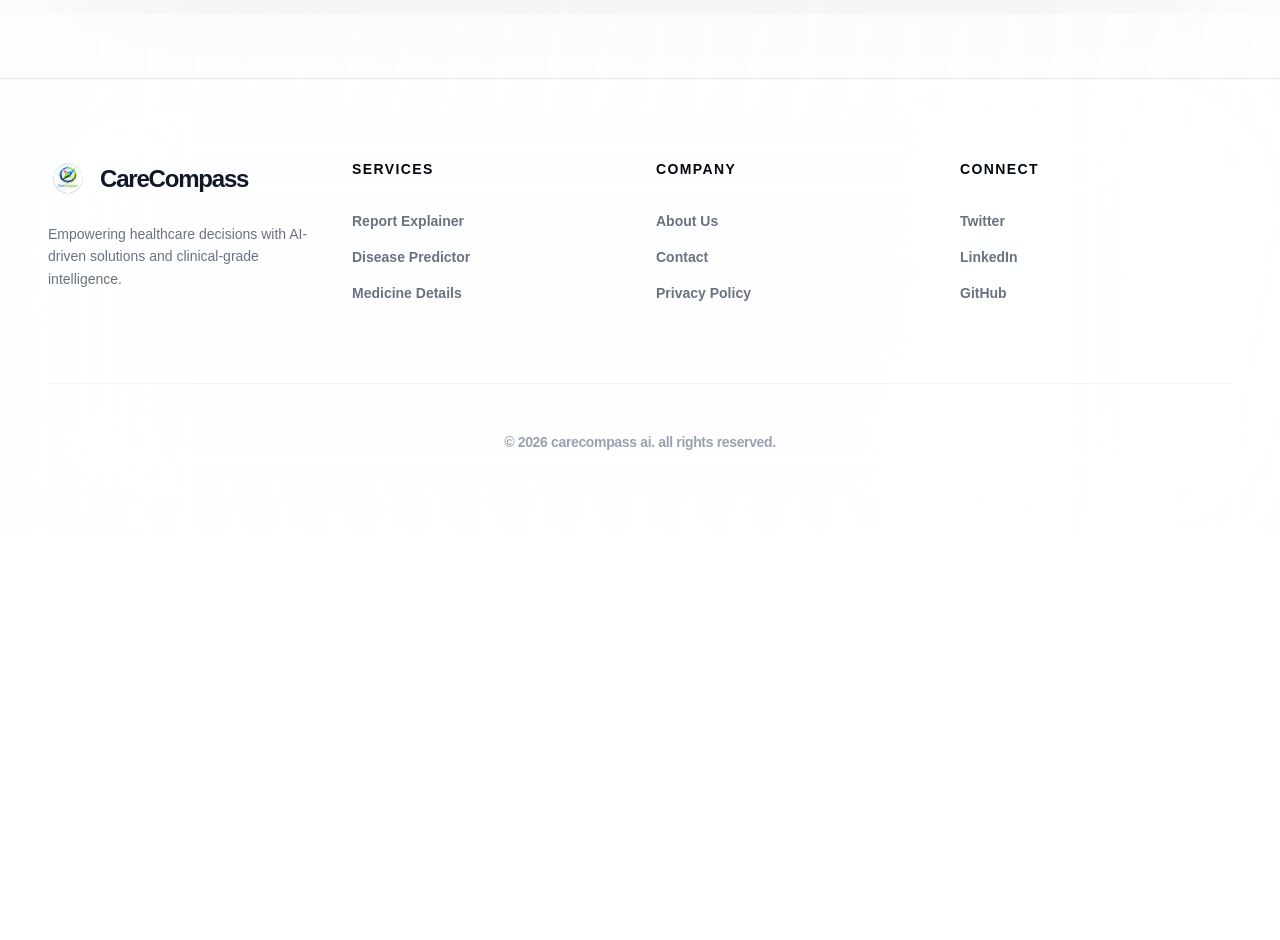
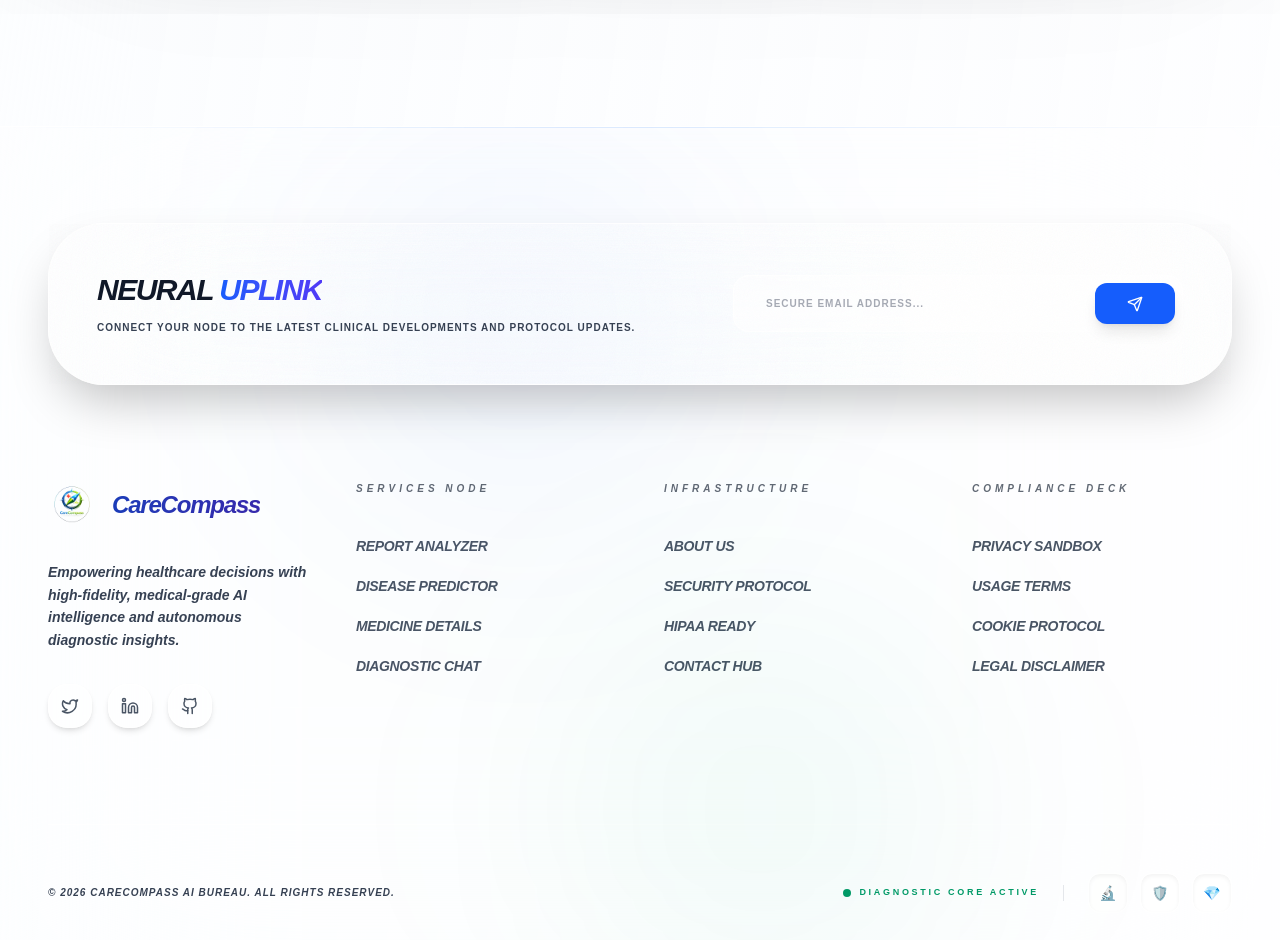
Before and after one commit to Rudraksh2004/CareCompass, a Next.js app in the folder carecompass/: page / in a window 1280 px wide. Shown: the part 7880-8820 px from the top of the page. Before the commit the page ends 8412 px from the top, so only its background shows below. Built offline with nearby package versions, Linux system fonts and the light colour scheme; no server answers.

Commit message:
style: darken footer text colors for improved visibility in light theme

```diff
--- a/carecompass/app/dashboard/layout.tsx
+++ b/carecompass/app/dashboard/layout.tsx
@@ -287,52 +287,84 @@ export default function DashboardLayout({
           <div className="max-w-[1400px] mx-auto">{children}</div>
         </div>
 
-        {/* ─── DASHBOARD FOOTER ─── */}
-        <footer className="mt-auto border-t border-gray-200 dark:border-white/[0.08] backdrop-blur-[80px] bg-white/50 dark:bg-[#030712]/50 py-12 px-10">
-          <div className="max-w-[1400px] mx-auto">
+        {/* ─── DASHBOARD FOOTER (Liquid Glass) ─── */}
+        <footer className="mt-auto relative border-t border-white/80 dark:border-white/[0.08] bg-white/40 dark:bg-[#030712]/30 backdrop-blur-[100px] overflow-hidden">
+          <div className="absolute top-0 left-0 w-full h-[1px] bg-gradient-to-r from-transparent via-blue-500/30 to-transparent animate-pulse" />
+
+          <div className="max-w-[1400px] mx-auto px-10 py-16">
             <div className="grid grid-cols-1 md:grid-cols-2 lg:grid-cols-4 gap-12 lg:gap-8 mb-16">
-              <div className="space-y-4 text-center md:text-left">
+              {/* Identity Node */}
+              <div className="space-y-6 text-center md:text-left">
+                <div className="flex items-center justify-center md:justify-start gap-4 group cursor-pointer">
+                  <img src="/logo.png" alt="CareCompass" className="w-10 h-10 transition-transform group-hover:rotate-12 duration-500" />
+                  <span className="text-xl font-black tracking-tighter italic dark:text-white text-gray-900">CareCompass</span>
+                </div>
+                <p className="text-[10px] font-bold text-gray-800 dark:text-gray-400 leading-relaxed uppercase tracking-widest italic">
+                  Advanced High-Fidelity <br />Health Intelligence Node.
+                </p>
                 <div className="flex items-center justify-center md:justify-start gap-3">
-                  <img src="/logo.png" alt="Logo" className="w-8 h-8 object-contain" />
-                  <span className="text-xl font-black tracking-tighter dark:text-white">CareCompass</span>
-                </div>
-                <p className="text-xs font-bold text-gray-500 dark:text-gray-400 leading-relaxed">
-                  Decisions with AI-driven solutions.
-                </p>
-              </div>
-
-              <div className="text-center md:text-left">
-                <h4 className="text-[11px] font-black uppercase tracking-widest mb-6 dark:text-white">Services</h4>
-                <div className="flex flex-col gap-3 text-xs font-bold text-gray-500 dark:text-gray-400">
-                  <Link href="/dashboard/report" className="hover:text-blue-600 transition-colors">Report Analyzer</Link>
-                  <Link href="/dashboard/disease-predictor" className="hover:text-blue-600 transition-colors">Disease Predictor</Link>
-                  <Link href="/dashboard/reminders" className="hover:text-blue-600 transition-colors">Medicine Details</Link>
+                  {[
+                    { icon: <Twitter size={14} />, href: "#" },
+                    { icon: <Linkedin size={14} />, href: "#" },
+                    { icon: <Github size={14} />, href: "#" },
+                  ].map((soc, i) => (
+                    <a key={i} href={soc.href} className="w-9 h-9 rounded-xl bg-white/40 dark:bg-white/[0.05] border border-white/80 dark:border-white/[0.08] flex items-center justify-center text-gray-700 dark:text-gray-400 hover:text-blue-500 transition-all shadow-sm">
+                      {soc.icon}
+                    </a>
+                  ))}
                 </div>
               </div>
 
+              {/* Module Protocol */}
               <div className="text-center md:text-left">
-                <h4 className="text-[11px] font-black uppercase tracking-widest mb-6 dark:text-white">Company</h4>
-                <div className="flex flex-col gap-3 text-xs font-bold text-gray-500 dark:text-gray-400">
-                  <span className="hover:text-blue-600 cursor-pointer">About Us</span>
-                  <span className="hover:text-blue-600 cursor-pointer">Contact</span>
-                  <span className="hover:text-blue-600 cursor-pointer">Privacy Policy</span>
+                <h4 className="text-[9px] font-black text-gray-950 dark:text-white uppercase tracking-[0.4em] mb-8 opacity-70">Services Node</h4>
+                <div className="flex flex-col gap-4 text-[11px] font-black text-gray-700 dark:text-gray-400 tracking-tight uppercase italic">
+                  <Link href="/dashboard/report" className="hover:text-blue-600 transition-all">Report Analyzer</Link>
+                  <Link href="/dashboard/disease-predictor" className="hover:text-blue-600 transition-all">Predictor Engine</Link>
+                  <Link href="/dashboard/reminders" className="hover:text-blue-600 transition-all">Medication Lab</Link>
                 </div>
               </div>
 
+              {/* Arch Node */}
               <div className="text-center md:text-left">
-                <h4 className="text-[11px] font-black uppercase tracking-widest mb-6 dark:text-white">Connect</h4>
-                <div className="flex flex-col gap-3 text-xs font-bold text-gray-500 dark:text-gray-400">
-                  <span className="hover:text-blue-600 cursor-pointer">Twitter</span>
-                  <span className="hover:text-blue-600 cursor-pointer">LinkedIn</span>
-                  <span className="hover:text-blue-600 cursor-pointer">GitHub</span>
+                <h4 className="text-[9px] font-black text-gray-950 dark:text-white uppercase tracking-[0.4em] mb-8 opacity-70">Architecture</h4>
+                <div className="flex flex-col gap-4 text-[11px] font-black text-gray-700 dark:text-gray-400 tracking-tight uppercase italic">
+                  <span className="hover:text-blue-600 cursor-pointer transition-all">Security Specs</span>
+                  <span className="hover:text-blue-600 cursor-pointer transition-all">Compliance Node</span>
+                  <span className="hover:text-blue-600 cursor-pointer transition-all">Protocol Docs</span>
+                </div>
+              </div>
+
+              {/* Legal Node */}
+              <div className="text-center md:text-left">
+                <h4 className="text-[9px] font-black text-gray-950 dark:text-white uppercase tracking-[0.4em] mb-8 opacity-70">Compliance Deck</h4>
+                <div className="flex flex-col gap-4 text-[11px] font-black text-gray-700 dark:text-gray-400 tracking-tight uppercase italic">
+                  <span className="hover:text-blue-600 cursor-pointer transition-all">Privacy Sandbox</span>
+                  <span className="hover:text-blue-600 cursor-pointer transition-all">Usage Protocol</span>
                 </div>
               </div>
             </div>
 
-            <div className="pt-8 border-t border-gray-100 dark:border-white/[0.05] text-center">
-              <p className="text-[10px] font-black text-gray-400 uppercase tracking-widest">
-                © {new Date().getFullYear()} CareCompass AI. All rights reserved.
+            {/* Bottom: Status & Copyright */}
+            <div className="pt-10 border-t border-white/60 dark:border-white/[0.05] flex flex-col md:flex-row justify-between items-center gap-6">
+              <p className="text-[9px] font-black text-gray-800 dark:text-gray-400 uppercase tracking-widest italic">
+                © {new Date().getFullYear()} CareCompass Protocol Bureau. Integrity Verified.
               </p>
+              <div className="flex items-center gap-6">
+                <span className="text-[8px] font-black text-emerald-600 dark:text-emerald-500 uppercase tracking-[0.3em] flex items-center gap-2">
+                  <div className="relative w-2 h-2 rounded-full bg-emerald-600 dark:bg-emerald-500">
+                    <div className="absolute inset-0 rounded-full bg-emerald-600 dark:bg-emerald-500 animate-ping opacity-40" />
+                  </div>
+                  Core Active
+                </span>
+                <div className="flex gap-2">
+                  {["🧪","🛡️"].map(e => (
+                    <div key={e} className="w-8 h-8 rounded-lg bg-white/50 dark:bg-white/[0.03] border border-white dark:border-white/[0.08] flex items-center justify-center text-xs shadow-inner">
+                      {e}
+                    </div>
+                  ))}
+                </div>
+              </div>
             </div>
           </div>
         </footer>
--- a/carecompass/app/page.tsx
+++ b/carecompass/app/page.tsx
@@ -330,56 +330,112 @@ export default function Home() {
         </div>
       </section>
 
-      <footer className="relative mt-20 border-t border-gray-200 dark:border-white/[0.08] bg-white/60 dark:bg-[#030712]/30 backdrop-blur-[80px] py-20 px-6 md:px-12">
-        <div className="max-w-7xl mx-auto">
-          <div className="grid grid-cols-1 md:grid-cols-2 lg:grid-cols-4 gap-12 lg:gap-8 mb-20">
-            {/* Left: Brand */}
-            <div className="space-y-6">
-              <div className="flex items-center gap-3">
-                <img src="/logo.png" alt="CareCompass Logo" className="w-10 h-10 object-contain drop-shadow-sm" />
-                <span className="text-2xl font-black tracking-tighter text-gray-900 dark:text-white">CareCompass</span>
-              </div>
-              <p className="text-gray-500 dark:text-gray-400 text-sm font-medium leading-relaxed max-w-xs">
-                Empowering healthcare decisions with AI-driven solutions and clinical-grade intelligence.
+      <footer className="relative mt-32 border-t border-white/80 dark:border-white/[0.08] bg-white/40 dark:bg-[#030712]/30 backdrop-blur-[120px] overflow-hidden">
+        {/* ─── AMBIENT BACKGROUND GLOWS ─── */}
+        <div className="absolute top-0 left-1/4 w-[400px] h-[400px] bg-blue-500/5 blur-[120px] rounded-full pointer-events-none" />
+        <div className="absolute bottom-0 right-1/4 w-[400px] h-[400px] bg-emerald-500/5 blur-[120px] rounded-full pointer-events-none" />
+        <div className="absolute top-0 left-0 w-full h-[1px] bg-gradient-to-r from-transparent via-blue-500/30 to-transparent animate-pulse" />
+
+        <div className="max-w-7xl mx-auto px-6 md:px-12 py-24">
+          {/* ─── NEURAL UPLINK (Sub-footer CTA) ─── */}
+          <div className="mb-24 p-8 md:p-12 rounded-[3.5rem] bg-white/30 dark:bg-white/[0.02] border border-white/80 dark:border-white/[0.08] backdrop-blur-[80px] flex flex-col lg:flex-row items-center justify-between gap-12 group transition-all duration-700 hover:border-blue-500/30 shadow-2xl glass-grain">
+            <div className="max-w-xl text-center lg:text-left">
+              <h3 className="text-3xl font-black tracking-tighter uppercase italic mb-3">Neural <span className="bg-gradient-to-r from-blue-600 to-indigo-600 bg-clip-text text-transparent">Uplink</span></h3>
+              <p className="text-gray-700 dark:text-gray-400 font-bold uppercase tracking-widest text-[10px] leading-relaxed">
+                Connect your node to the latest clinical developments and protocol updates.
               </p>
             </div>
+            <div className="w-full lg:w-[450px] relative group/input">
+              <input
+                type="email"
+                placeholder="SECURE EMAIL ADDRESS..."
+                className="w-full bg-white/40 dark:bg-white/[0.03] border border-white/80 dark:border-white/[0.1] rounded-2xl px-8 py-5 text-[10px] font-black tracking-widest uppercase focus:outline-none focus:ring-4 focus:ring-blue-500/20 transition-all placeholder-gray-500/60 dark:placeholder-gray-400/50 text-gray-900 dark:text-white"
+              />
+              <button className="absolute right-2 top-2 bottom-2 px-8 rounded-xl bg-blue-600 hover:bg-blue-700 text-white flex items-center justify-center transition-all shadow-lg active:scale-95">
+                <Send className="w-4 h-4 transition-transform group-hover/input:translate-x-1" />
+              </button>
+            </div>
+          </div>
 
-            {/* Services */}
+          {/* ─── 4-COLUMN PREMIUM GRID ─── */}
+          <div className="grid grid-cols-1 md:grid-cols-2 lg:grid-cols-4 gap-16 lg:gap-12 mb-24">
+            {/* Identity Node */}
+            <div className="space-y-8">
+              <div className="flex items-center gap-4 group cursor-pointer">
+                <img src="/logo.png" alt="CareCompass" className="w-12 h-12 transition-transform group-hover:rotate-12 duration-500" />
+                <span className="text-2xl font-black tracking-tighter italic bg-gradient-to-r from-blue-800 to-indigo-800 dark:from-white dark:to-gray-400 bg-clip-text text-transparent">CareCompass</span>
+              </div>
+              <p className="text-gray-700 dark:text-gray-400 text-sm font-bold italic leading-relaxed max-w-xs">
+                Empowering healthcare decisions with high-fidelity, medical-grade AI intelligence and autonomous diagnostic insights.
+              </p>
+              <div className="flex items-center gap-4">
+                {[
+                  { icon: <Twitter size={18} />, href: "#" },
+                  { icon: <Linkedin size={18} />, href: "#" },
+                  { icon: <Github size={18} />, href: "#" },
+                ].map((soc, i) => (
+                  <a key={i} href={soc.href} className="w-11 h-11 rounded-[1.2rem] bg-white/40 dark:bg-white/[0.04] border border-white/80 dark:border-white/[0.08] flex items-center justify-center text-gray-600 dark:text-gray-400 hover:text-blue-500 hover:scale-110 transition-all shadow-md">
+                    {soc.icon}
+                  </a>
+                ))}
+              </div>
+            </div>
+
+            {/* Services Protocol */}
             <div>
-              <h4 className="text-sm font-black text-gray-950 dark:text-white uppercase tracking-widest mb-8">Services</h4>
-              <ul className="space-y-4 text-sm font-bold text-gray-500 dark:text-gray-400">
-                <li><Link href="/dashboard/report" className="hover:text-blue-600 transition-colors">Report Explainer</Link></li>
-                <li><Link href="/dashboard/disease-predictor" className="hover:text-blue-600 transition-colors">Disease Predictor</Link></li>
-                <li><Link href="/dashboard/reminders" className="hover:text-blue-600 transition-colors">Medicine Details</Link></li>
+              <h4 className="text-[10px] font-black text-gray-800 dark:text-white uppercase tracking-[0.4em] mb-10 opacity-70 italic">Services Node</h4>
+              <ul className="space-y-5 text-sm font-black text-gray-600 dark:text-gray-400 tracking-tight uppercase italic font-bold">
+                <li><Link href="/dashboard/report" className="hover:text-blue-600 hover:translate-x-1 block transition-all">Report Analyzer</Link></li>
+                <li><Link href="/dashboard/disease-predictor" className="hover:text-blue-600 hover:translate-x-1 block transition-all">Disease Predictor</Link></li>
+                <li><Link href="/dashboard/reminders" className="hover:text-blue-600 hover:translate-x-1 block transition-all">Medicine Details</Link></li>
+                <li><Link href="/dashboard/chat" className="hover:text-blue-600 hover:translate-x-1 block transition-all">Diagnostic Chat</Link></li>
               </ul>
             </div>
 
-            {/* Company */}
+            {/* Architecture Node */}
             <div>
-              <h4 className="text-sm font-black text-gray-950 dark:text-white uppercase tracking-widest mb-8">Company</h4>
-              <ul className="space-y-4 text-sm font-bold text-gray-500 dark:text-gray-400">
-                <li><Link href="#services" className="hover:text-blue-600 transition-colors">About Us</Link></li>
-                <li><Link href="#protocol" className="hover:text-blue-600 transition-colors">Contact</Link></li>
-                <li><Link href="#" className="hover:text-blue-600 transition-colors">Privacy Policy</Link></li>
+              <h4 className="text-[10px] font-black text-gray-800 dark:text-white uppercase tracking-[0.4em] mb-10 opacity-70 italic">Infrastructure</h4>
+              <ul className="space-y-5 text-sm font-black text-gray-600 dark:text-gray-400 tracking-tight uppercase italic font-bold">
+                <li><a href="#" className="hover:text-blue-600 hover:translate-x-1 block transition-all">About Us</a></li>
+                <li><a href="#" className="hover:text-blue-600 hover:translate-x-1 block transition-all">Security Protocol</a></li>
+                <li><a href="#" className="hover:text-blue-600 hover:translate-x-1 block transition-all">HIPAA Ready</a></li>
+                <li><a href="#" className="hover:text-blue-600 hover:translate-x-1 block transition-all">Contact Hub</a></li>
               </ul>
             </div>
 
-            {/* Connect */}
+            {/* Compliance Node */}
             <div>
-              <h4 className="text-sm font-black text-gray-950 dark:text-white uppercase tracking-widest mb-8">Connect</h4>
-              <ul className="space-y-4 text-sm font-bold text-gray-500 dark:text-gray-400">
-                <li><a href="#" className="hover:text-blue-600 transition-colors">Twitter</a></li>
-                <li><a href="#" className="hover:text-blue-600 transition-colors">LinkedIn</a></li>
-                <li><a href="#" className="hover:text-blue-600 transition-colors">GitHub</a></li>
+              <h4 className="text-[10px] font-black text-gray-800 dark:text-white uppercase tracking-[0.4em] mb-10 opacity-70 italic">Compliance Deck</h4>
+              <ul className="space-y-5 text-sm font-black text-gray-600 dark:text-gray-400 tracking-tight uppercase italic font-bold">
+                <li><a href="#" className="hover:text-blue-600 hover:translate-x-1 block transition-all">Privacy Sandbox</a></li>
+                <li><a href="#" className="hover:text-blue-600 hover:translate-x-1 block transition-all">Usage Terms</a></li>
+                <li><a href="#" className="hover:text-blue-600 hover:translate-x-1 block transition-all">Cookie Protocol</a></li>
+                <li><a href="#" className="hover:text-blue-600 hover:translate-x-1 block transition-all">Legal Disclaimer</a></li>
               </ul>
             </div>
           </div>
 
-          {/* Bottom: Copyright */}
-          <div className="pt-12 border-t border-gray-100 dark:border-white/[0.05] text-center">
-            <p className="text-sm font-bold text-gray-400 dark:text-gray-500 lowercase tracking-tight">
-              © {new Date().getFullYear()} CareCompass AI. All rights reserved.
+          {/* ─── BOTTOM STATUS & COPYRIGHT ─── */}
+          <div className="pt-12 border-t border-white/60 dark:border-white/[0.05] flex flex-col md:flex-row justify-between items-center gap-8">
+            <p className="text-[10px] font-black text-gray-700 dark:text-gray-500 uppercase tracking-widest italic">
+              © {new Date().getFullYear()} CareCompass AI Bureau. All rights reserved.
             </p>
+            <div className="flex items-center gap-6">
+              <span className="text-[9px] font-black text-emerald-600 dark:text-emerald-500 uppercase tracking-[0.3em] flex items-center gap-2">
+                <div className="relative w-2 h-2 rounded-full bg-emerald-600 dark:bg-emerald-500">
+                  <div className="absolute inset-0 rounded-full bg-emerald-600 dark:bg-emerald-500 animate-ping opacity-40" />
+                </div>
+                Diagnostic Core Active
+              </span>
+              <div className="w-px h-4 bg-gray-200 dark:bg-white/10 hidden md:block" />
+              <div className="flex gap-3">
+                {["🔬","🛡️","💎"].map(e => (
+                  <div key={e} className="w-10 h-10 rounded-xl bg-white/50 dark:bg-white/[0.03] border border-white dark:border-white/[0.08] flex items-center justify-center text-sm shadow-inner transition-transform hover:scale-110 cursor-default">
+                    {e}
+                  </div>
+                ))}
+              </div>
+            </div>
           </div>
         </div>
       </footer>
```
